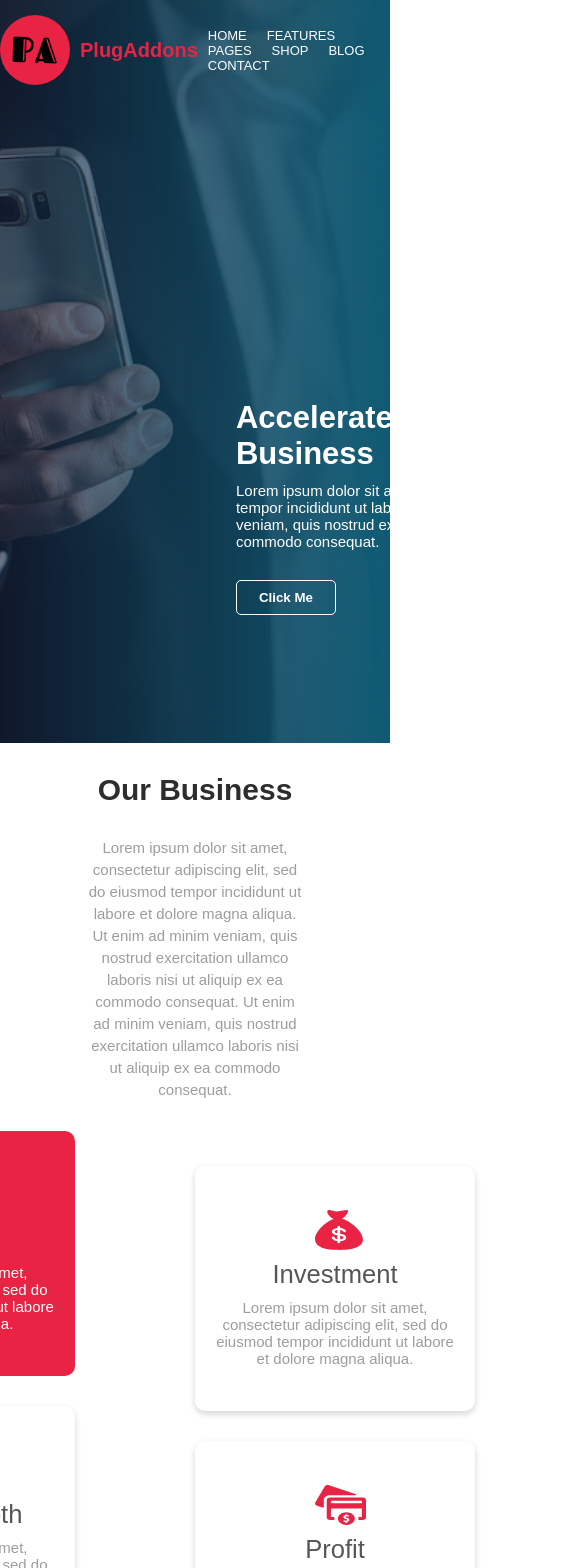
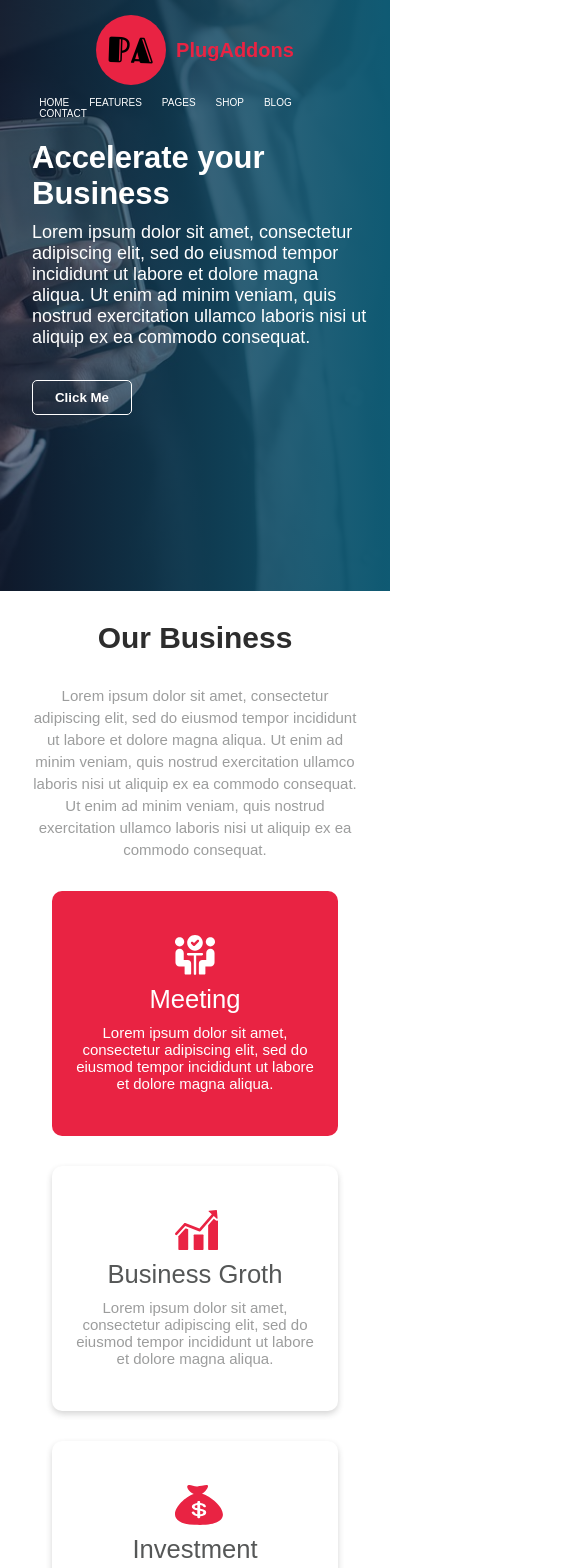
Before and after one commit to denomash/plug-Addons-site, a React (Create React App) app: page / in a window 390 px wide. Shown: the top 1568 px of the page, 585 px wide, since content can reach past the window. Built offline with nearby package versions, Linux system fonts and the light colour scheme.

Commit message:
add responsiveness

```diff
--- a/src/Components/AboutSection/about.section.css
+++ b/src/Components/AboutSection/about.section.css
@@ -160,3 +160,44 @@
   height: 0px;
   width: 0px;
 }
+
+@media screen and (max-width: 1050px) {
+  .about-section {
+    padding-bottom: 100px;
+    height: auto;
+  }
+
+  .numbered-cards {
+    display: none;
+  }
+
+  .dot-container,
+  .line-dots {
+    display: none;
+  }
+
+  .about-cards {
+    justify-content: space-around;
+    flex-wrap: wrap;
+  }
+
+  .about-cards__content {
+    width: 330px;
+    padding-top: 30px;
+  }
+}
+
+@media screen and (max-width: 768px) {
+  .about-section__content {
+    flex-direction: column;
+  }
+
+  .about-section__content--img {
+    height: 352px;
+    width: 100%;
+  }
+
+  .about-section__content--info {
+    width: 88%;
+  }
+}
--- a/src/Components/BusinessSection/styles.css
+++ b/src/Components/BusinessSection/styles.css
@@ -106,3 +106,34 @@
 .transform {
   transform: translateY(35px);
 }
+
+@media screen and (max-width: 940px) {
+  .business__cards-col {
+    flex-wrap: wrap;
+  }
+
+  .business__info-content {
+    width: 100%;
+  }
+
+  .transform {
+    transform: translateY(0);
+  }
+}
+
+@media screen and (max-width: 768px) {
+  .business__info {
+    justify-content: center;
+  }
+
+  .business__info p {
+    width: fit-content;
+  }
+}
+
+@media screen and (max-width: 450px) {
+  .business__card,
+  .business__card-2 {
+    width: 86%;
+  }
+}
--- a/src/Components/ContactSection/contact.section.css
+++ b/src/Components/ContactSection/contact.section.css
@@ -6,7 +6,7 @@
       rgba(93, 17, 41, 0.5),
       rgba(21, 14, 36, 1)
     ),
-    url('../../assets/freestocks.jpg') no-repeat;
+    url("../../assets/freestocks.jpg") no-repeat;
   background-size: cover;
   height: 310px;
   width: 100%;
@@ -22,7 +22,7 @@
 .contact-section__header {
   display: flex;
   font-weight: 100;
-  font-family: 'Lato', sans-serif;
+  font-family: "Lato", sans-serif;
   font-size: 40px;
   justify-content: center;
 }
@@ -39,7 +39,7 @@
   font-weight: 100;
   border: solid 1px #ffffff;
   border-radius: 4px;
-
+  margin-top: 12px;
   margin-right: 25px;
 }
 
@@ -60,4 +60,20 @@
   color: rgba(101, 101, 101, 1);
   width: 213px;
   font-size: 15px;
+  height: 43px;
+  margin-top: 12px;
 }
+
+@media screen and (max-width: 1200px) {
+  .contact-section__form {
+    flex-wrap: wrap;
+    justify-content: center;
+  }
+}
+
+@media screen and (max-width: 768px) {
+  .contact-section {
+    height: unset;
+    padding-bottom: 40px;
+  }
+}
--- a/src/Components/Footer/footer.css
+++ b/src/Components/Footer/footer.css
@@ -3,7 +3,7 @@
       rgba(255, 255, 255, 0.8),
       rgba(255, 255, 255, 0.8)
     ),
-    url('../../assets/luca.jpg');
+    url("../../assets/luca.jpg");
 
   background-size: cover;
   display: flex;
@@ -109,7 +109,7 @@
   color: #ffffff;
   height: 65px;
   width: 65px;
-  background: url('../../assets/pecker.jpg') 20px;
+  background: url("../../assets/pecker.jpg") 20px;
   background-size: cover;
 }
 
@@ -119,11 +119,11 @@
   width: 50%;
   font-size: 35px;
   font-weight: 100;
-  font-family: 'Open Sans', sans-serif;
+  font-family: "Open Sans", sans-serif;
 }
 
 .footer__news-month {
-  font-family: 'Lato', sans-serif;
+  font-family: "Lato", sans-serif;
   position: absolute;
   bottom: 2px;
   right: 3px;
@@ -159,7 +159,7 @@
   display: flex;
   height: 10px;
   width: 15px;
-  background: url('../../assets/user.png') 0 0px no-repeat;
+  background: url("../../assets/user.png") 0 0px no-repeat;
   background-size: contain;
 }
 
@@ -167,7 +167,7 @@
   display: flex;
   height: 10px;
   width: 15px;
-  background: url('../../assets/clock.png') 0 0px no-repeat;
+  background: url("../../assets/clock.png") 0 0px no-repeat;
   background-size: contain;
 }
 
@@ -181,5 +181,36 @@
   color: #ffffff;
   background: rgba(45, 45, 45, 1);
   height: 30px;
-  width: 100vw;
+  /* width: 100vw; */
 }
+
+@media screen and (max-width: 1024px) {
+  .footer {
+    padding: 0 30px;
+  }
+
+  .footer__content {
+    margin-right: 15px;
+  }
+}
+
+@media screen and (max-width: 768px) {
+  .footer {
+    padding: 110px 30px;
+    height: unset;
+  }
+
+  .footer__container {
+    flex-wrap: wrap;
+    height: unset;
+    justify-content: center;
+  }
+
+  .col-4-of-4 {
+    padding-top: 26px;
+  }
+
+  .footer__more--content {
+    justify-content: center;
+  }
+}
--- a/src/Components/Header/header.css
+++ b/src/Components/Header/header.css
@@ -5,11 +5,11 @@
       rgba(20, 35, 65, 0.6),
       rgba(15, 90, 115, 1)
     ),
-    url('../../assets/businessman.jpg') no-repeat;
+    url("../../assets/businessman.jpg") no-repeat;
   background-size: cover;
   background-position: top;
   height: 88vh;
-  width: 100vw;
+  /* width: 100vw; */
 }
 
 /* .header__clip { */
@@ -98,3 +98,58 @@
   font-size: 15px;
   font-weight: 300;
 }
+
+@media screen and (max-width: 1200px) {
+  .header {
+    height: 56vh;
+  }
+
+  .header__content {
+    font-size: 26px;
+    width: 60%;
+    left: 20vw;
+    top: 170px;
+  }
+
+  .header__content--info {
+    font-size: 24px;
+  }
+}
+
+@media screen and (max-width: 768px) {
+  .header__top {
+    flex-direction: column;
+    align-items: center;
+  }
+  .header__nav {
+    padding-top: 12px;
+  }
+  .header {
+    height: 70vh;
+  }
+  .header__content {
+    top: 140px;
+  }
+}
+
+@media screen and (max-width: 450px) {
+  .header__nav li {
+    font-size: 10px;
+  }
+
+  .header__content {
+    width: 86%;
+    left: 32px;
+  }
+
+  .header__content--info {
+    font-size: 18px;
+  }
+}
+
+@media screen and (max-width: 375px) {
+  .header__nav li {
+    font-size: 10px;
+    padding: 0 6px 0 6px;
+  }
+}
--- a/src/Components/NewsSection/news.section.css
+++ b/src/Components/NewsSection/news.section.css
@@ -31,3 +31,15 @@
   background: #e92343;
   border-radius: 3px;
 }
+
+@media screen and (max-width: 1024px) {
+  .news-section__cards {
+    flex-wrap: wrap;
+    justify-content: space-around;
+  }
+
+  .news-section__cards > * {
+    margin-top: 30px;
+    width: 386px;
+  }
+}
--- a/src/Components/Portfolio/Portfolio.js
+++ b/src/Components/Portfolio/Portfolio.js
@@ -28,7 +28,7 @@ const Portfolio = () => {
 
                     <div  className='portfolio-section__projects-row'>
                         <div className='portfolio-section__projects-row--num'>245</div>
-                        <p className='portfolio-section__projects-row--desc'>Happy Clientsn</p>
+                        <p className='portfolio-section__projects-row--desc'>Happy Clients</p>
                     </div>
                 </div>
 
--- a/src/Components/Portfolio/portfolio.css
+++ b/src/Components/Portfolio/portfolio.css
@@ -32,7 +32,7 @@
 .portfolio-section__projects-row--desc {
   font-weight: 100;
   font-size: 25px;
-  font-family: 'Lato', sans-serif;
+  font-family: "Lato", sans-serif;
 }
 
 .portfolio-section__bio {
@@ -104,3 +104,33 @@
   transform: rotate(135deg);
   -webkit-transform: rotate(135deg);
 }
+
+@media screen and (max-width: 768px) {
+  .portfolio-section {
+    flex-direction: column;
+    height: unset;
+  }
+
+  .portfolio-section__projects,
+  .portfolio-section__bio {
+    width: 100%;
+    height: 320px;
+  }
+}
+
+@media screen and (max-width: 650px) {
+  .portfolio-section__projects--container {
+    width: 60%;
+  }
+
+  .portfolio-section__projects-row {
+    padding: 0 10px;
+    text-align: center;
+  }
+}
+
+@media screen and (max-width: 430px) {
+  .portfolio-section__projects--container {
+    width: 90%;
+  }
+}
--- a/src/Components/TeamSection/team.section.css
+++ b/src/Components/TeamSection/team.section.css
@@ -94,9 +94,41 @@
   color: rgba(101, 101, 101, 0.8);
   font-weight: 100;
   font-size: 17px;
-  font-family: 'Lato', sans-serif;
+  font-family: "Lato", sans-serif;
 }
 
 .team-section__bio-info {
   display: flex;
 }
+
+@media screen and (max-width: 1024px) {
+  .team-section__container {
+    flex-direction: column-reverse;
+    align-items: center;
+    height: unset;
+  }
+
+  .team-section__bio {
+    padding-bottom: 40px;
+  }
+}
+
+@media screen and (max-width: 640px) {
+  .team-section {
+    height: unset;
+    padding: 26px 0;
+  }
+
+  .team-section__images {
+    flex-direction: column-reverse;
+    align-items: center;
+    width: 100%;
+  }
+
+  .team-section__images--staff {
+    width: 100%;
+    flex-direction: row;
+    padding-top: 20px;
+    flex-wrap: wrap;
+  }
+}
--- a/src/app.css
+++ b/src/app.css
@@ -4,7 +4,7 @@
 *::before {
   margin: 0;
   padding: 0;
-  box-sizing: inherit;
+  box-sizing: border-box;
 }
 
 html {
@@ -115,3 +115,17 @@ body {
 .to-white {
   color: #ffffff !important;
 }
+
+@media screen and (max-width: 1200px) {
+  .container {
+    width: 76%;
+    padding: unset;
+  }
+}
+
+@media screen and (max-width: 1000px) {
+  .container {
+    width: 85%;
+    padding: unset;
+  }
+}
```
